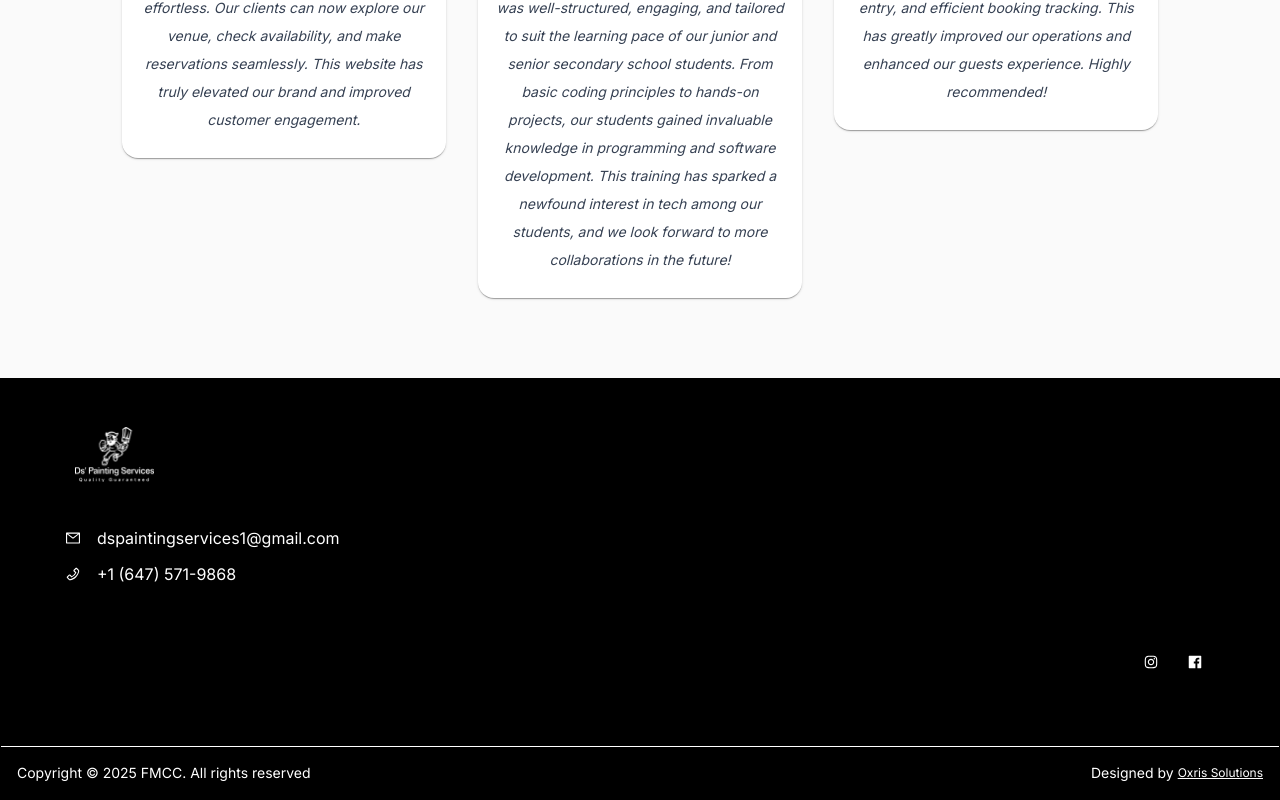
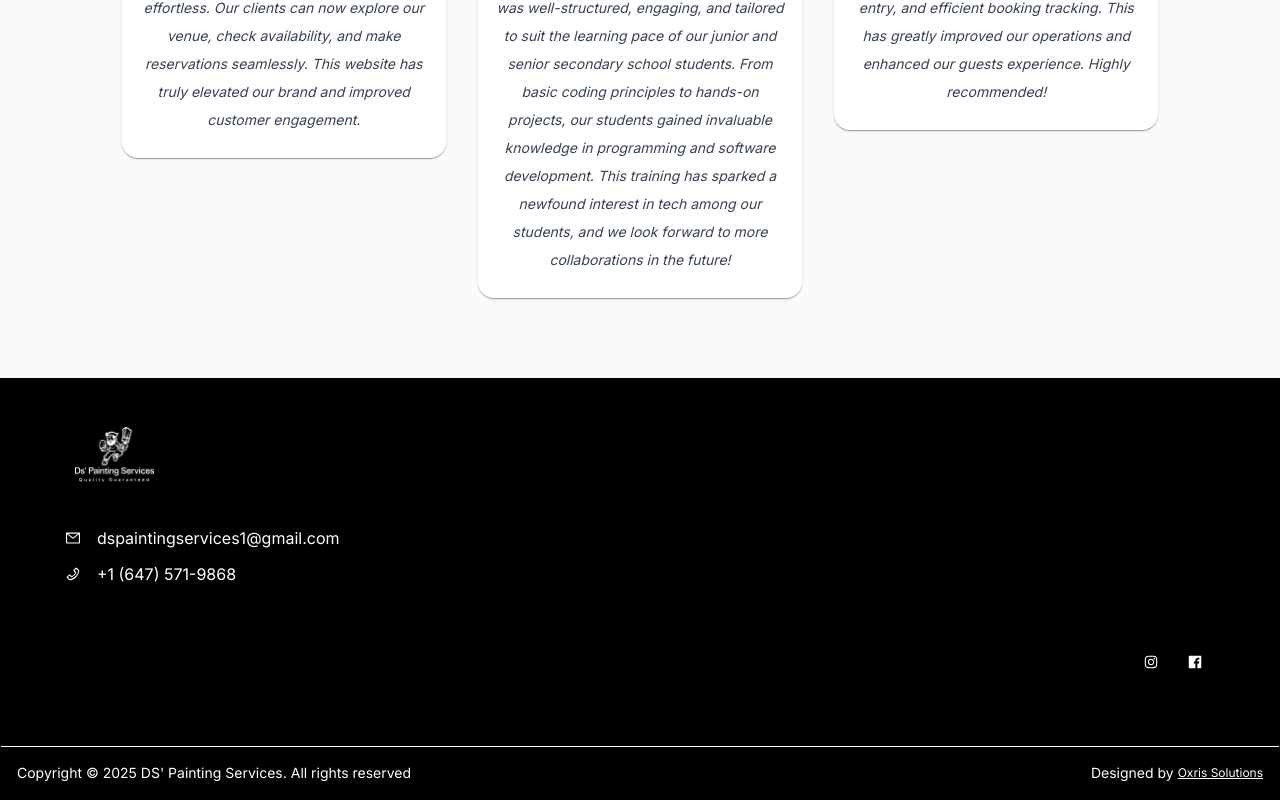
Before and after one commit to Obichris1/DS-painting, a Next.js app: page / in a window 1280 px wide. Shown: the part 2168-2968 px from the top of the page. Built offline with nearby package versions, Linux system fonts and the light colour scheme; a web font is replaced by a local one.

Commit message:
dark mode fix

```diff
--- a/src/app/components/Footer.jsx
+++ b/src/app/components/Footer.jsx
@@ -87,7 +87,7 @@ const Footer = () => {
       {/* Bottom Copyright */}
       <div className="py-4 px-4 m-auto text-white flex flex-col md:flex-row justify-between items-center gap-2">
         <p className="text-sm text-center">
-          Copyright &copy; 2025 FMCC. All rights reserved
+          Copyright &copy; 2025 DS' Painting Services. All rights reserved
         </p>
 
         <div className="flex items-center justify-center gap-1">
```
